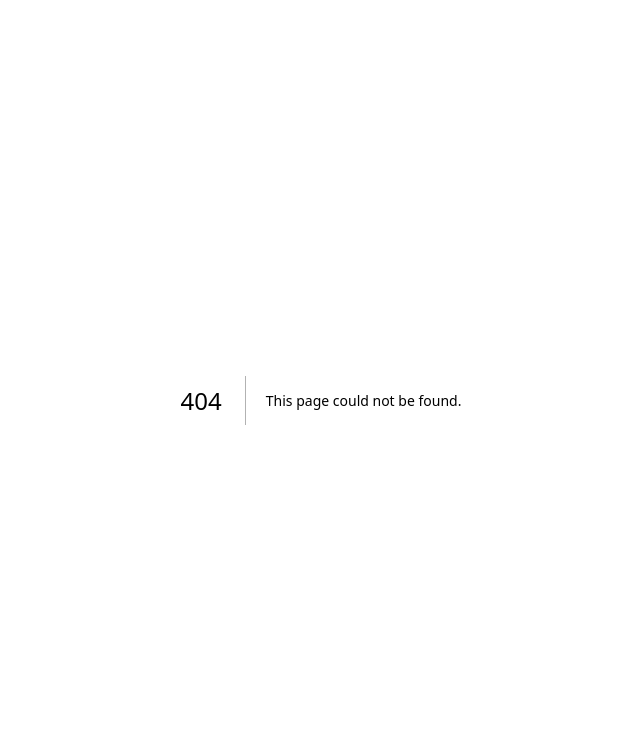
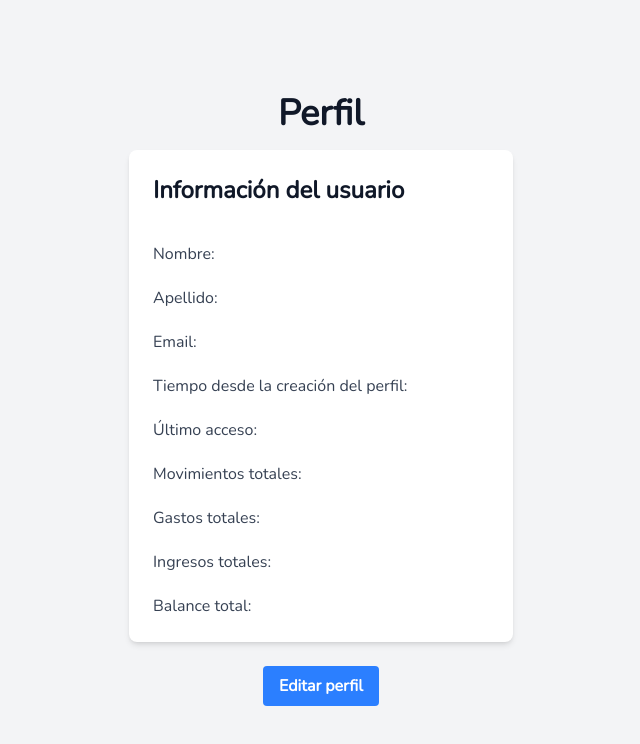
Before and after one commit to jmenafonseca28/AdminFinance, a Next.js app: page /pages/profile in a window 1280 px wide. Before the commit this address had no page. Shown: the top 744 px of the page, without its empty margins (319-959 px from the left). Built offline with nearby package versions, Linux system fonts and the light colour scheme; what @midudev/tailwind-animations would draw is missing.

Commit message:
Eliminar estado innecesario en Navbar y actualizar funciones de navegación. Agregar nueva página de perfil con información del usuario.

```diff
--- a/src/app/components/Navbar.tsx
+++ b/src/app/components/Navbar.tsx
@@ -5,7 +5,6 @@ import DropDownButton from './DropDownButton';
 
 export default function Navbar() {
     const [userName, setUserName] = useState("");
-    const [isDropdownOpen, setIsDropdownOpen] = useState(false);
     const router = useRouter();
 
     useEffect(() => {
@@ -28,6 +27,10 @@ export default function Navbar() {
         router.push('/pages/login');
     }
 
+    function goToProfile() {
+        router.push('/pages/profile');
+    }
+
     return (
         <nav className="bg-white dark:bg-gray-800 shadow-md mb-4 text-gray-900 dark:text-white">
             <div className="max-w-7xl mx-auto px-4 sm:px-6 lg:px-8">
@@ -38,14 +41,12 @@ export default function Navbar() {
                     <DropDownButton text={userName} body={<>
                         <button
                             className="block w-full text-left px-4 py-2 text-sm text-gray-700 hover:bg-gray-100 dark:text-white dark:hover:bg-gray-600"
-                            onClick={() => { }}>
+                            onClick={goToProfile}>
                             Perfil
                         </button>
                         <button
                             className="block w-full text-left px-4 py-2 text-sm text-gray-700 hover:bg-gray-100 dark:text-white dark:hover:bg-gray-600"
-                            onClick={() => {
-                                logoutF();
-                            }}>
+                            onClick={logoutF}>
                             Cerrar sesión
                         </button>
                     </>} />
--- /dev/null
+++ b/src/app/pages/profile/page.tsx
@@ -0,0 +1,41 @@
+'use client'
+import React, { useEffect, useState } from 'react'
+import User from '@/app/models/User.model';
+
+export default function Profile() {
+    //States
+    const [user, setUser] = useState({} as User);
+
+    //Effect
+    useEffect(() => {
+
+    },[]);
+
+    //Functions
+
+    return (
+        <div className='flex flex-col items-center justify-center h-screen dark:bg-gray-900 bg-gray-100 dark:text-white text-gray-900'>
+            <h1 className='text-4xl font-bold mb-4'>Perfil</h1>
+
+
+            <div className='bg-white dark:bg-gray-800 shadow-md rounded-lg p-6 w-96 gap-5 flex flex-col'>
+                <h2 className='text-2xl font-semibold mb-4'>Información del usuario</h2>
+                <p className='text-gray-700 dark:text-gray-300'>Nombre:</p>
+                <p className='text-gray-700 dark:text-gray-300'>Apellido:</p>
+                <p className='text-gray-700 dark:text-gray-300'>Email:</p>
+                <p className='text-gray-700 dark:text-gray-300'>Tiempo desde la creación del perfil:</p>
+                <p className='text-gray-700 dark:text-gray-300'>Último acceso:</p>
+                <p className='text-gray-700 dark:text-gray-300'>Movimientos totales:</p>
+                <p className='text-gray-700 dark:text-gray-300'>Gastos totales:</p>
+                <p className='text-gray-700 dark:text-gray-300'>Ingresos totales:</p>
+                <p className='text-gray-700 dark:text-gray-300'>Balance total:</p>
+            </div>
+            <div className='mt-6'>
+                <button className='bg-blue-500 hover:bg-blue-700 text-white font-bold py-2 px-4 rounded'>
+                    Editar perfil
+                </button>
+            </div>
+
+        </div>
+    )
+}
```
